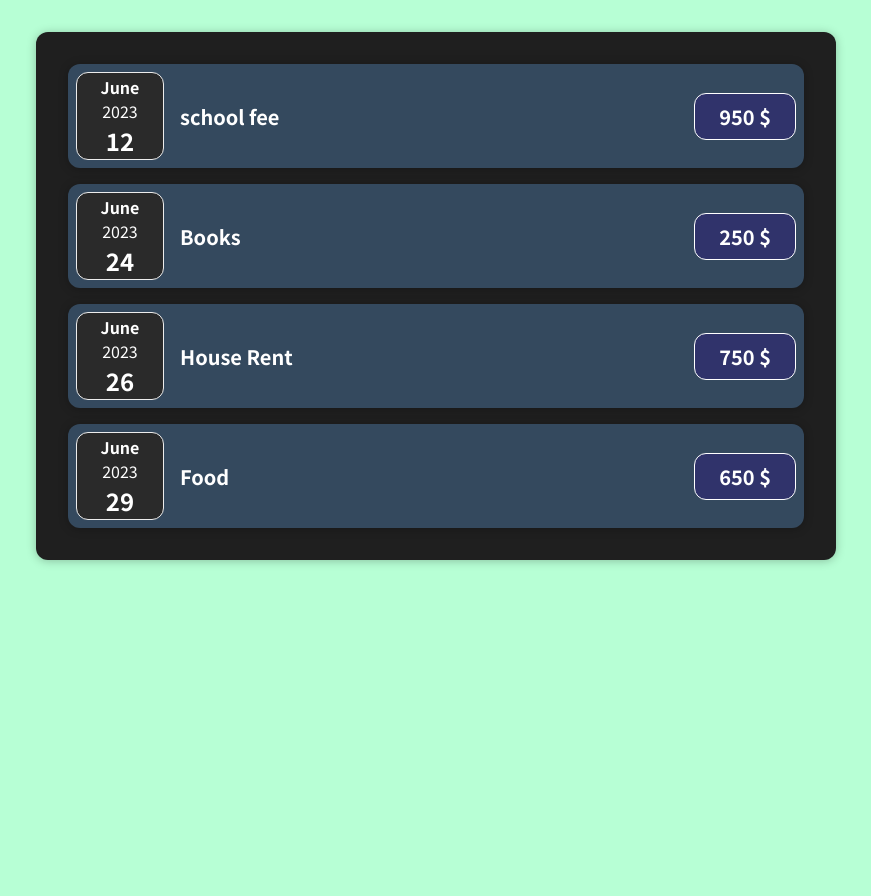
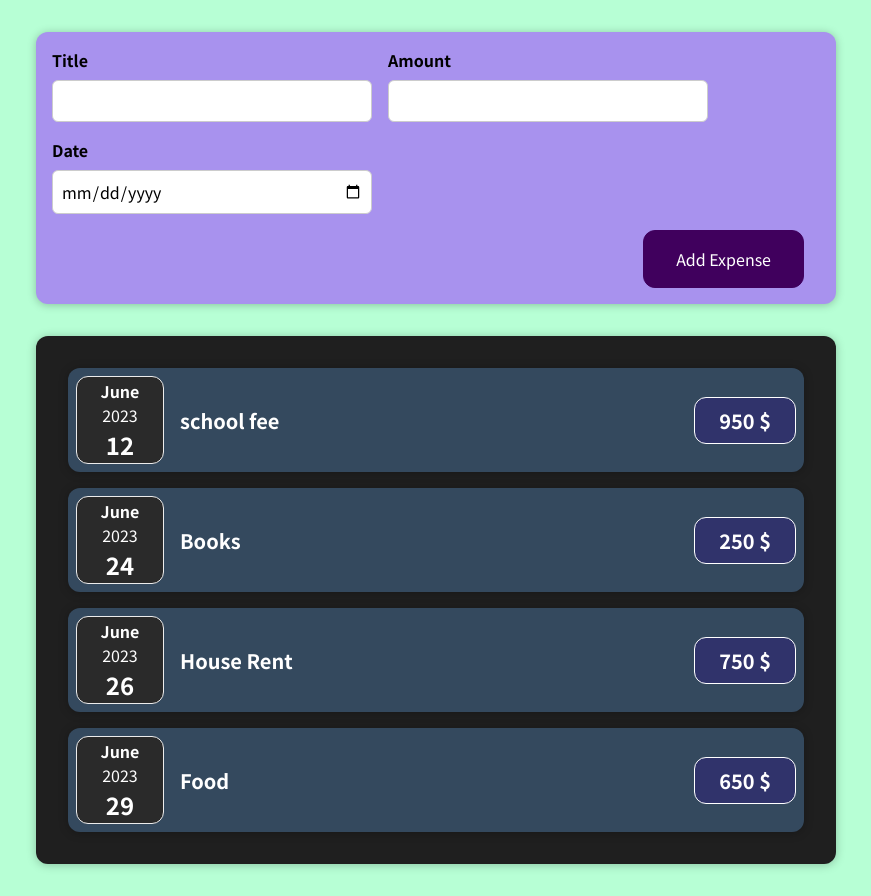
Before and after one commit to Arvindkr123/expense-tracker, a React (Create React App) app: page / in a window 1280 px wide. Shown: the whole page, without its empty margins (204-1075 px from the left). Before the commit the page ends 800 px from the top, so only its background shows below. Built offline with nearby package versions, Linux system fonts and the light colour scheme.

Commit message:
added form

```diff
--- a/src/components/NewExpenses/NewExpenses.js
+++ b/src/components/NewExpenses/NewExpenses.js
@@ -1,9 +1,11 @@
 import React from 'react'
+import './NewExpenses.css'
+import ExpenseForm from './ExpenseForm'
 
 const NewExpenses = () => {
     return (
-        <div>
-
+        <div className='new-expense'>
+            <ExpenseForm></ExpenseForm>
         </div>
     )
 }
```
